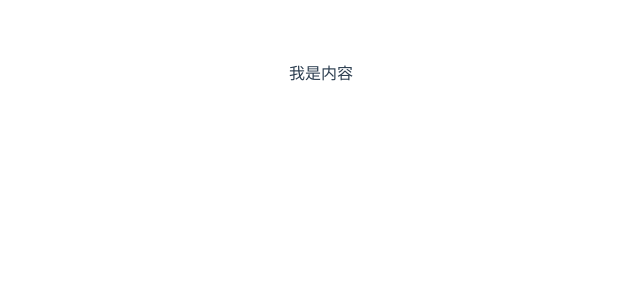
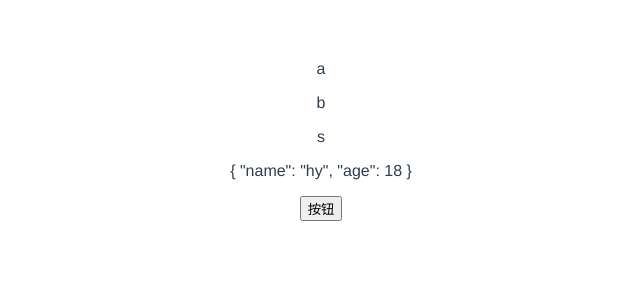
Before and after one commit to Basilosauridae/vue3.x, a Vue app: page / in a window 1280 px wide. Shown: the top 300 px of the page, without its empty margins (319-959 px from the left). Built offline with nearby package versions, Linux system fonts and the light colour scheme.

Commit message:
readonly只读系列

```diff
--- a/src/App.vue
+++ b/src/App.vue
@@ -12,7 +12,8 @@
   <!-- <toRefs/> -->
   <!-- <customRef/> -->
   <!-- <reason/> -->
-  <getValue/>
+  <!-- <getValue/> -->
+  <readonly/>
 
 </template>
 
@@ -31,6 +32,7 @@ import ToRefs from './components/11.toRefs.vue'
 import CustomRef from './components/12.cutomRef.vue'
 import Reason from './components/13.reason.vue'
 import GetValue from './components/14.getValue.vue'
+import Readonly from './components/15.readonly.vue'
 
 export default {
   name: 'App',
@@ -48,7 +50,8 @@ export default {
     ToRefs,
     CustomRef,
     Reason,
-    GetValue
+    GetValue,
+    Readonly
   }
 }
 </script>
--- /dev/null
+++ b/src/components/15.readonly.vue
@@ -0,0 +1,43 @@
+// 1.readonly 只读系列 修改值 页面都不会更新 shalldowReadonly不修改第一层原始值
+// 2.和const创建只读对象的区别
+<template>
+  <div>
+    <p>{{state.a}}</p>
+    <p>{{state.bf.b}}</p>
+    <p>{{state.bf.f.s}}</p>
+
+    <p>{{value}}</p>
+
+    <button @click="fn">按钮</button>
+  </div>
+</template>
+
+<script>
+import {readonly,shallowReadonly,isReadonly} from 'vue'
+export default {
+  setup(){
+    // let state = readonly({a:'a',bf:{b:'b',f:{s:'s'}}}) //readonly 递归只读 对象的每一层都只读 原始数据不变
+    let state = shallowReadonly({a:'a',bf:{b:'b',f:{s:'s'}}}) //shallowReadonly 第一层只读
+
+    const value = {name:'hy',age:18}
+
+    function fn() {
+      state.a = 1
+      state.bf.b = 2
+      state.bf.f.s = 3
+      console.log( state )
+      console.log( isReadonly(state) ) //true,isReadonly 判断数据是否是readonly类型
+
+      value.name = 'ls'
+      value.age = 26
+      console.log( value )//{name:'ls',age:26} const虽然也是创建一个只读对象，页面不更新，但原始数据会发生改变
+    }
+
+    return {state,fn,value}
+  }
+}
+</script>
+
+<style>
+
+</style>
```
